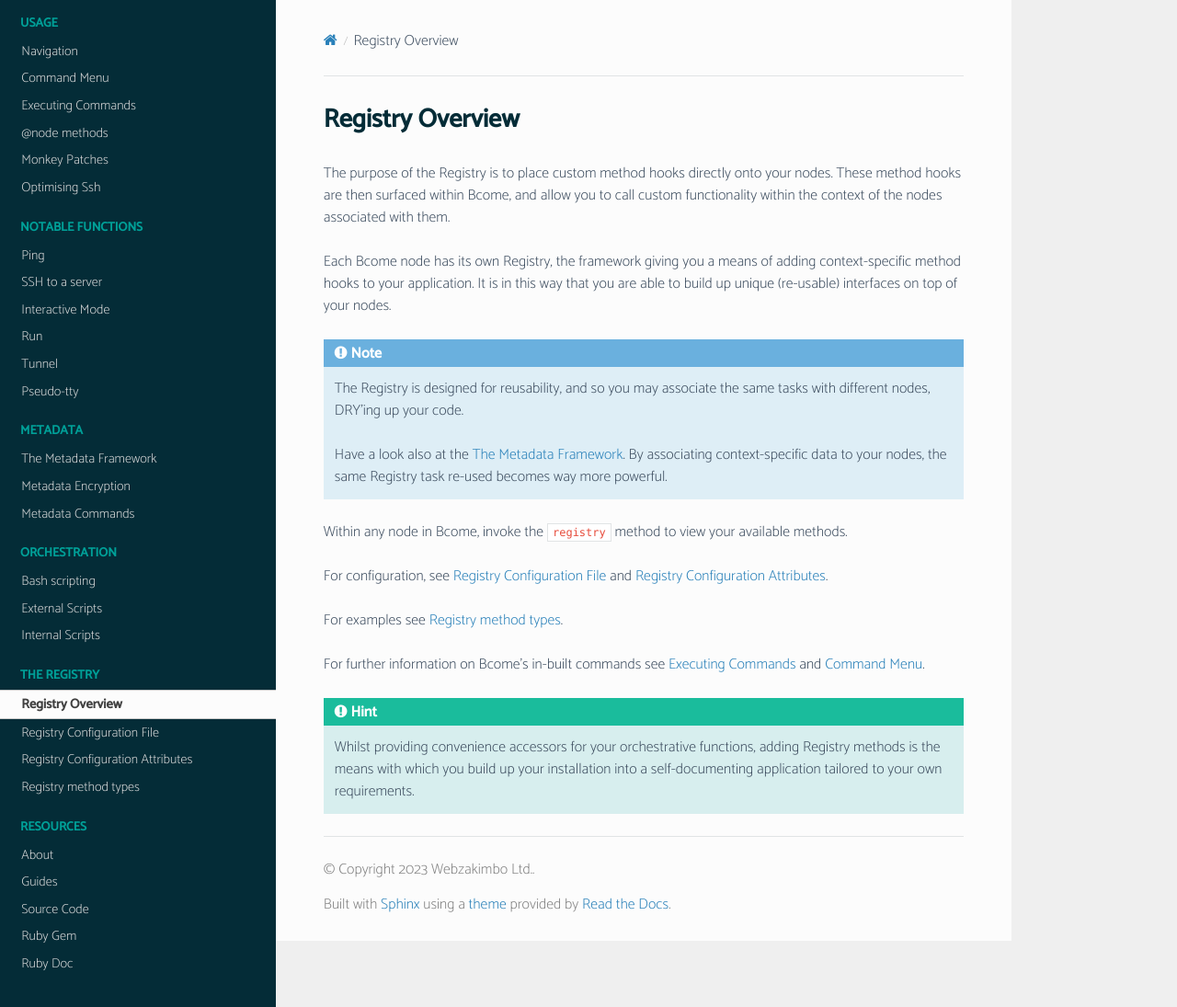
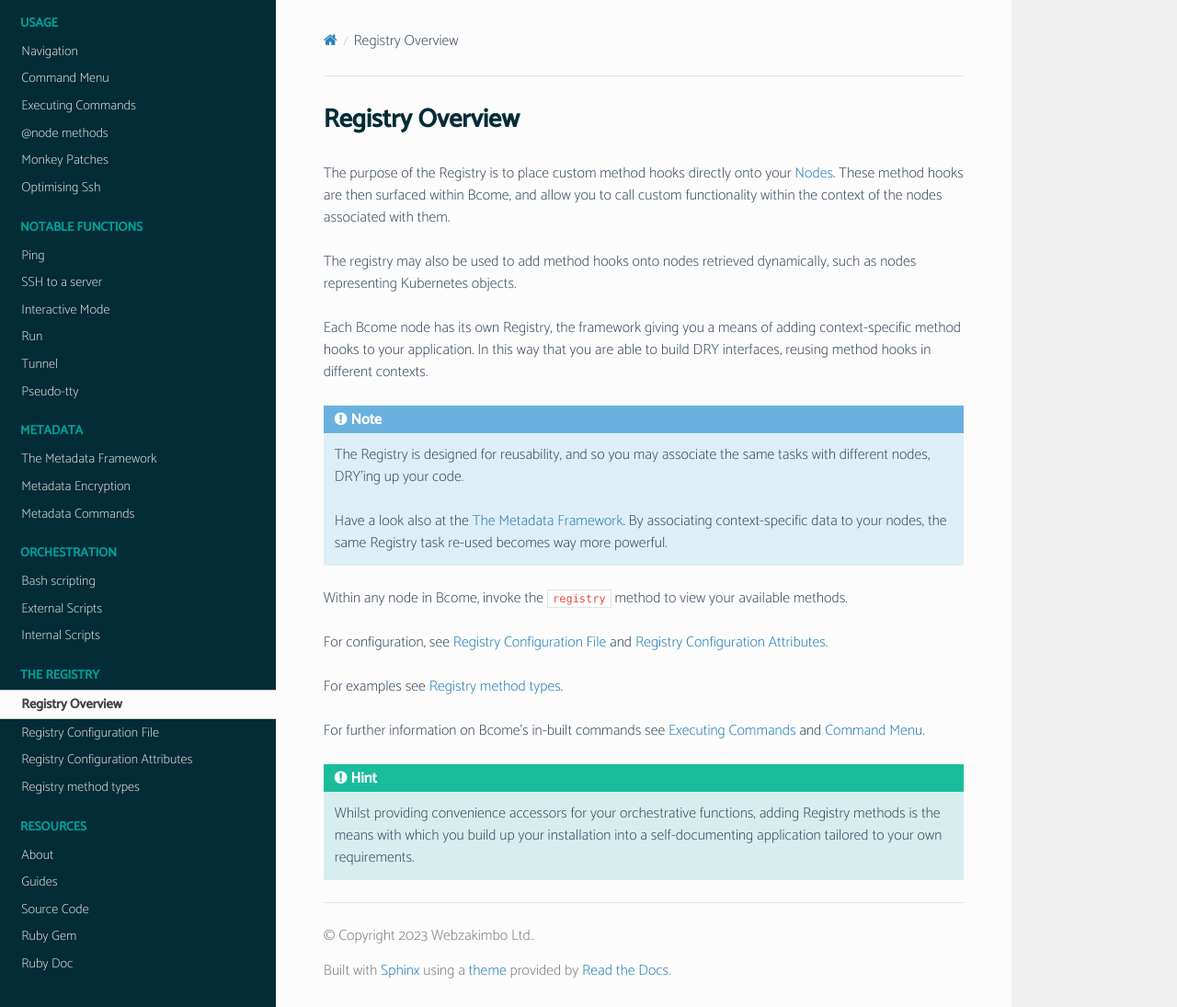
Before and after one commit to webzakimbo/bcome-read-the-docs, a Sphinx documentation site: the page built from docs/source/registry/overview.rst, in a window 1280 px wide and 1095 px high. Shown: the whole window at 92% size. Built offline with Sphinx 7.4.7 and the Read the Docs theme 2.0.0, drawn with Linux system fonts in a browser that asks for light colours; pages that are not in the unit, such as notebooks, are missing from menus.

Commit message:
Made reference to Kubernetes in registry overview

```diff
--- a/docs/source/registry/overview.rst
+++ b/docs/source/registry/overview.rst
@@ -5,9 +5,11 @@
 Registry Overview
 *****************
 
-The purpose of the Registry is to place custom method hooks directly onto your nodes.  These method hooks are then surfaced within Bcome, and allow you to call custom functionality within the context of the nodes associated with them.
+The purpose of the Registry is to place custom method hooks directly onto your :doc:`../core-concepts/nodes`.  These method hooks are then surfaced within Bcome, and allow you to call custom functionality within the context of the nodes associated with them.
 
-Each Bcome node has its own Registry, the framework giving you a means of adding context-specific method hooks to your application.  It is in this way that you are able to build up unique (re-usable) interfaces on top of your nodes.
+The registry may also be used to add method hooks onto nodes retrieved dynamically, such as nodes representing Kubernetes objects.
+
+Each Bcome node has its own Registry, the framework giving you a means of adding context-specific method hooks to your application.  In this way that you are able to build DRY interfaces, reusing method hooks in different contexts.
 
 .. note::
 
```
